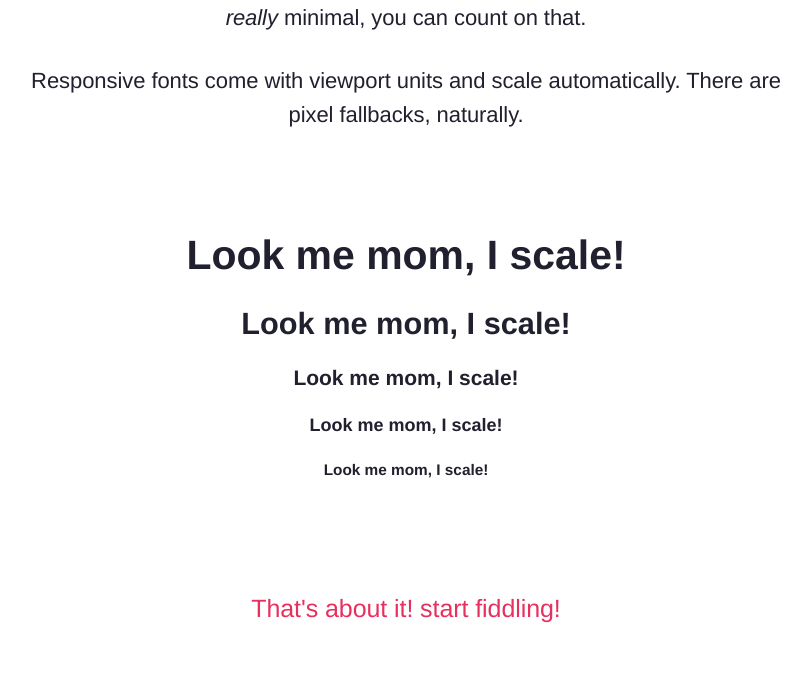
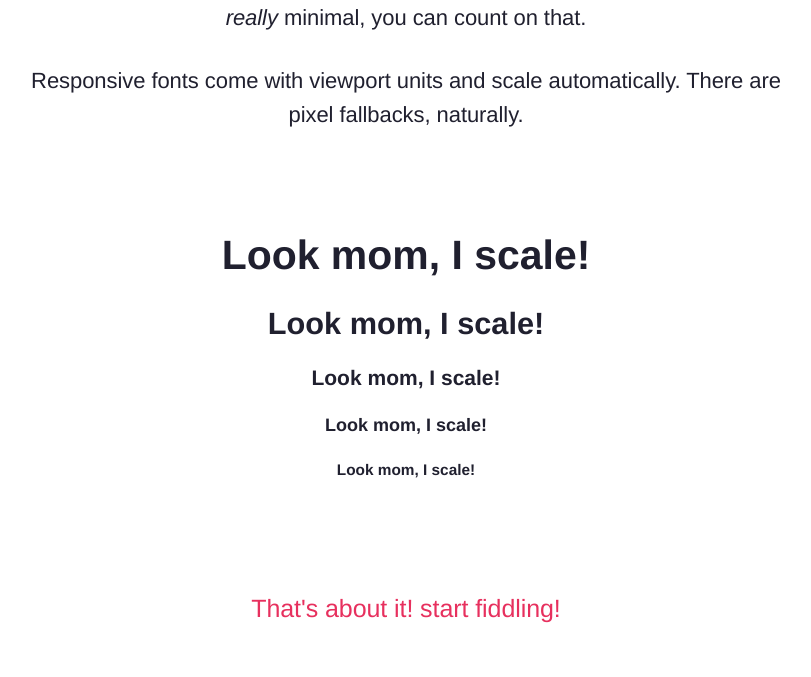
Before and after one commit to ronilaukkarinen/modern-html5-boilerplate, a PHP site: page / in a window 1280 px wide. Shown: the part 1086-1763 px from the top of the page, without its empty margins (234-1045 px from the left). Run offline with PHP 8.4, Linux system fonts and the light colour scheme; style sheets or scripts are compiled from the project's sources; some web fonts are replaced.

Commit message:
Grammar fix

```diff
--- a/src/index.php
+++ b/src/index.php
@@ -33,11 +33,11 @@
 
         <p>Responsive fonts come with viewport units and scale automatically. There are pixel fallbacks, naturally.</p>
 
-        <h1>Look me mom, I scale!</h1>
-        <h2>Look me mom, I scale!</h2>
-        <h3>Look me mom, I scale!</h3>
-        <h4>Look me mom, I scale!</h4>
-        <h5>Look me mom, I scale!</h5>
+        <h1>Look mom, I scale!</h1>
+        <h2>Look mom, I scale!</h2>
+        <h3>Look mom, I scale!</h3>
+        <h4>Look mom, I scale!</h4>
+        <h5>Look mom, I scale!</h5>
 
         <p class="footer">That's about it! start fiddling!</p>
 
```
Also changed, not shown: README.md.
